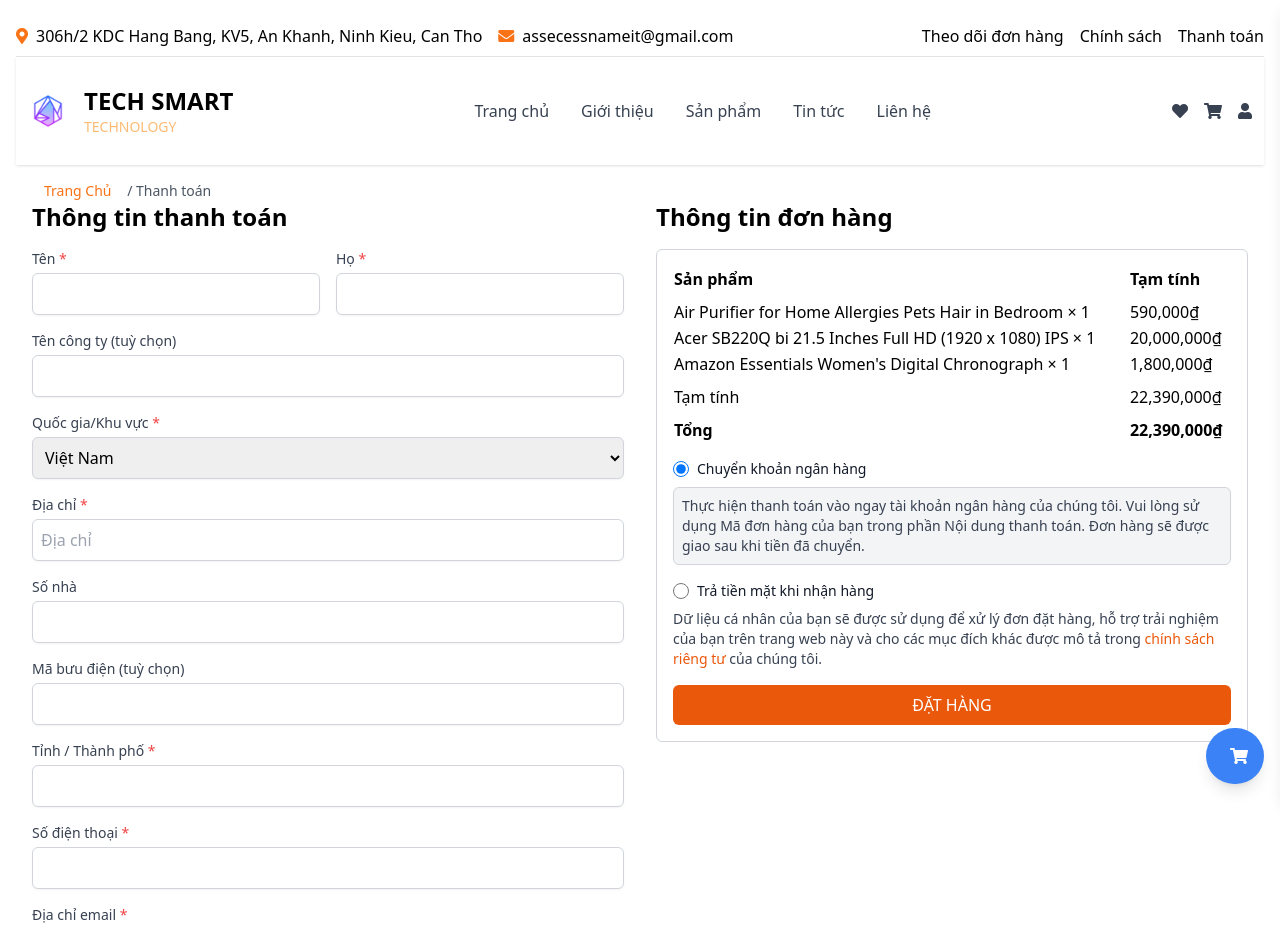
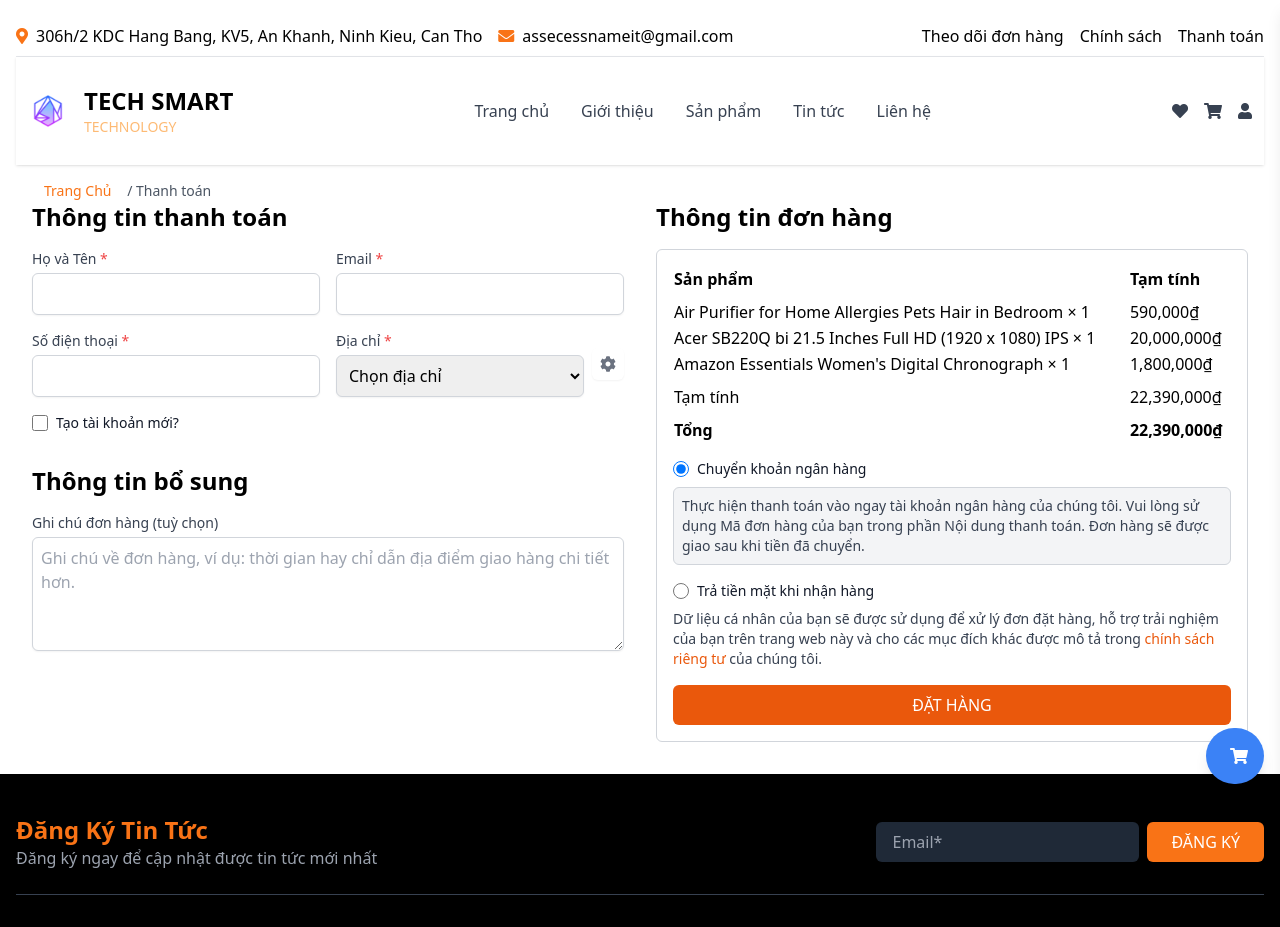
Before and after one commit to sithanh1602/JAVA6_ASM, a React (Create React App) app in the folder DATN-TOPDEV-2024/FE/java6-creact_abc/: page /orders in a window 1280 px wide. Shown: the top 927 px of the page. Built offline with nearby package versions, Linux system fonts and the light colour scheme.

Commit message:
commit order

```diff
--- /dev/null
+++ b/DATN-TOPDEV-2024/FE/java6-creact_abc/src/components/Oder/AddressManagement.jsx
@@ -0,0 +1,71 @@
+// AddressManagement.js
+import React, { useState } from 'react';
+
+const AddressManagement = () => {
+    const [addresses, setAddresses] = useState([
+        {
+            id: 1,
+            country: 'Việt Nam',
+            address: '123 Main St',
+            houseNumber: '123',
+            postalCode: '100000',
+            city: 'Hà Nội',
+            phoneNumber: '0987654321',
+            email: 'example@example.com',
+        },
+        // Add more initial addresses as needed
+    ]);
+
+    const handleEdit = (id) => {
+        // Implement the edit logic
+    };
+
+    const handleDelete = (id) => {
+        setAddresses(addresses.filter(address => address.id !== id));
+    };
+
+    return (
+        <div className="p-4">
+            <h2 className="text-2xl font-bold mb-4">Quản lý địa chỉ</h2>
+            <table className="min-w-full bg-white border border-gray-300">
+                <thead>
+                <tr>
+                    <th className="py-2 px-4 border-b">Quốc gia/Khu vực</th>
+                    <th className="py-2 px-4 border-b">Địa chỉ</th>
+                    <th className="py-2 px-4 border-b">Số nhà</th>
+                    <th className="py-2 px-4 border-b">Mã bưu điện</th>
+                    <th className="py-2 px-4 border-b">Tỉnh / Thành phố</th>
+                    <th className="py-2 px-4 border-b">Số điện thoại</th>
+                </tr>
+                </thead>
+                <tbody>
+                {addresses.map((address) => (
+                    <tr key={address.id}>
+                        <td className="py-2 px-4 border-b">{address.country}</td>
+                        <td className="py-2 px-4 border-b">{address.address}</td>
+                        <td className="py-2 px-4 border-b">{address.houseNumber}</td>
+                        <td className="py-2 px-4 border-b">{address.city}</td>
+                        <td className="py-2 px-4 border-b">{address.phoneNumber}</td>
+                        <td className="py-2 px-4 border-b">
+                            <button
+                                onClick={() => handleEdit(address.id)}
+                                className="text-blue-500 hover:underline mr-2"
+                            >
+                                Sửa
+                            </button>
+                            <button
+                                onClick={() => handleDelete(address.id)}
+                                className="text-red-500 hover:underline"
+                            >
+                                Xóa
+                            </button>
+                        </td>
+                    </tr>
+                ))}
+                </tbody>
+            </table>
+        </div>
+    );
+};
+
+export default AddressManagement;
--- a/DATN-TOPDEV-2024/FE/java6-creact_abc/src/components/Oder/OderBingllingInfor.jsx
+++ b/DATN-TOPDEV-2024/FE/java6-creact_abc/src/components/Oder/OderBingllingInfor.jsx
@@ -1,52 +1,55 @@
-import React from 'react';
+// BillingInfo.js
+import React, { useState } from 'react';
+import { FaCog } from 'react-icons/fa'; // Importing FontAwesome icon
+import AddressManagement from './AddressManagement';
 
-const BillingInfo = () => (
+const BillingInfo = () => {
+    // State for controlling the modal visibility
+    const [isModalOpen, setIsModalOpen] = useState(false);
+
+    // Function to toggle modal visibility
+    const handleModalToggle = () => {
+        setIsModalOpen(!isModalOpen); // Toggle the modal state
+    };
+
+
+    return (
         <div>
             <h2 className="text-2xl font-bold mb-4">Thông tin thanh toán</h2>
             <form className="space-y-4">
                 <div className="grid grid-cols-1 md:grid-cols-2 gap-4">
                     <div>
-                    <label className="block text-sm font-medium text-gray-700">Tên <span className="text-red-500">*</span></label>
+                        <label className="block text-sm font-medium text-gray-700">Họ và Tên<span className="text-red-500"> *</span></label>
                         <input type="text" className="mt-1 block w-full border border-gray-300 rounded-md shadow-sm p-2" />
                     </div>
                     <div>
-                    <label className="block text-sm font-medium text-gray-700">Họ <span className="text-red-500">*</span></label>
-                    <input type="text" className="mt-1 block w-full border border-gray-300 rounded-md shadow-sm p-2" />
-                </div>
-            </div>
-            <div>
-                <label className="block text-sm font-medium text-gray-700">Tên công ty (tuỳ chọn)</label>
+                        <label className="block text-sm font-medium text-gray-700">Email<span className="text-red-500"> *</span></label>
                         <input type="text" className="mt-1 block w-full border border-gray-300 rounded-md shadow-sm p-2" />
                     </div>
                     <div>
-                <label className="block text-sm font-medium text-gray-700">Quốc gia/Khu vực <span className="text-red-500">*</span></label>
+                        <label className="block text-sm font-medium text-gray-700">Số điện thoại<span className="text-red-500"> *</span></label>
+                        <input type="text" className="mt-1 block w-full border border-gray-300 rounded-md shadow-sm p-2" />
+                    </div>
+                    <div className="flex items-center">
+                        <div className="flex-grow">
+                            <label className="block text-sm font-medium text-gray-700">Địa chỉ<span className="text-red-500"> *</span></label>
+                            <div className="flex">
                                 <select className="mt-1 block w-full border border-gray-300 rounded-md shadow-sm p-2">
-                    <option>Việt Nam</option>
+                                    <option value="" disabled selected>Chọn địa chỉ</option>
+                                    <option value="address1">Địa chỉ 1</option>
+                                    <option value="address2">Địa chỉ 2</option>
+                                    <option value="address3">Địa chỉ 3</option>
                                 </select>
                             </div>
-            <div>
-                <label className="block text-sm font-medium text-gray-700">Địa chỉ <span className="text-red-500">*</span></label>
-                <input type="text" className="mt-1 block w-full border border-gray-300 rounded-md shadow-sm p-2" placeholder="Địa chỉ" />
                         </div>
-            <div>
-                <label className="block text-sm font-medium text-gray-700">Số nhà</label>
-                <input type="text" className="mt-1 block w-full border border-gray-300 rounded-md shadow-sm p-2" />
+                        <button
+                            type="button"
+                            className="ml-2 p-2 border-none rounded-md shadow-sm text-gray-500"
+                            onClick={handleModalToggle} // Open modal on button click
+                        >
+                            <FaCog className="hover:text-orange-700"/>
+                        </button>
                     </div>
-            <div>
-                <label className="block text-sm font-medium text-gray-700">Mã bưu điện (tuỳ chọn)</label>
-                <input type="text" className="mt-1 block w-full border border-gray-300 rounded-md shadow-sm p-2" />
-            </div>
-            <div>
-                <label className="block text-sm font-medium text-gray-700">Tỉnh / Thành phố <span className="text-red-500">*</span></label>
-                <input type="text" className="mt-1 block w-full border border-gray-300 rounded-md shadow-sm p-2" />
-            </div>
-            <div>
-                <label className="block text-sm font-medium text-gray-700">Số điện thoại <span className="text-red-500">*</span></label>
-                <input type="text" className="mt-1 block w-full border border-gray-300 rounded-md shadow-sm p-2" />
-            </div>
-            <div>
-                <label className="block text-sm font-medium text-gray-700">Địa chỉ email <span className="text-red-500">*</span></label>
-                <input type="email" className="mt-1 block w-full border border-gray-300 rounded-md shadow-sm p-2" />
                 </div>
                 <div className="flex items-center">
                     <input type="checkbox" className="h-4 w-4 text-orange-600 border-gray-300 rounded" />
@@ -58,7 +61,27 @@ const BillingInfo = () => (
                 <label className="block text-sm font-medium text-gray-700">Ghi chú đơn hàng (tuỳ chọn)</label>
                 <textarea className="mt-1 block w-full border border-gray-300 rounded-md shadow-sm p-2" rows="4" placeholder="Ghi chú về đơn hàng, ví dụ: thời gian hay chỉ dẫn địa điểm giao hàng chi tiết hơn."></textarea>
             </div>
+
+            {/* Modal for Address Management */}
+            {isModalOpen && (
+                <div className="fixed inset-0 bg-black bg-opacity-50 flex items-center justify-center z-50">
+                    <div className="bg-white p-6 rounded-md shadow-lg w-96">
+                        <h3 className="text-xl font-semibold mb-4">Quản lý Địa Chỉ</h3>
+                        <AddressManagement />
+                        <div className="mt-4 flex justify-end">
+                            <button
+                                type="button"
+                                onClick={handleModalToggle} // Close modal on button click
+                                className="px-4 py-2 bg-gray-500 text-white rounded-md hover:bg-gray-600"
+                            >
+                                Đóng
+                            </button>
+                        </div>
+                    </div>
+                </div>
+            )}
         </div>
     );
+};
 
 export default BillingInfo;
```
Lines whose indentation alone changed are shown as unchanged.
